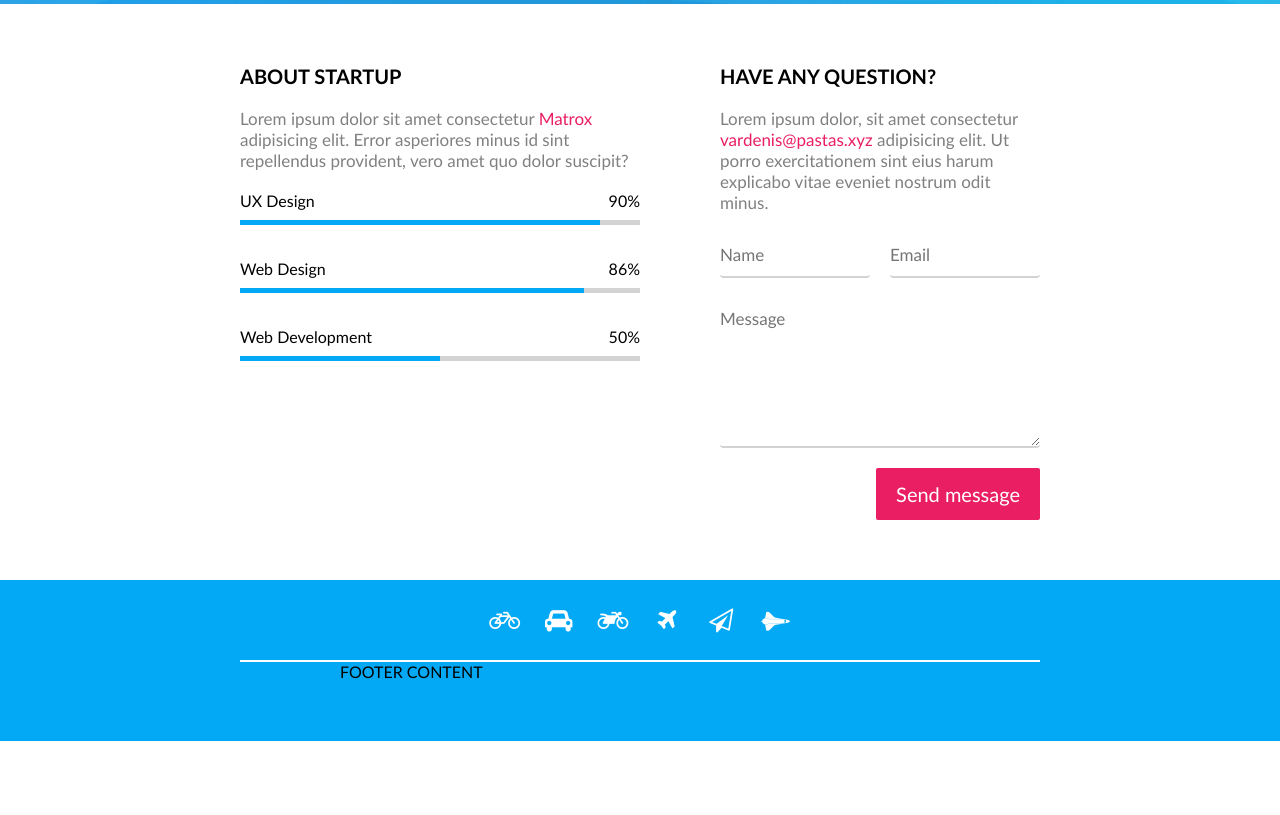
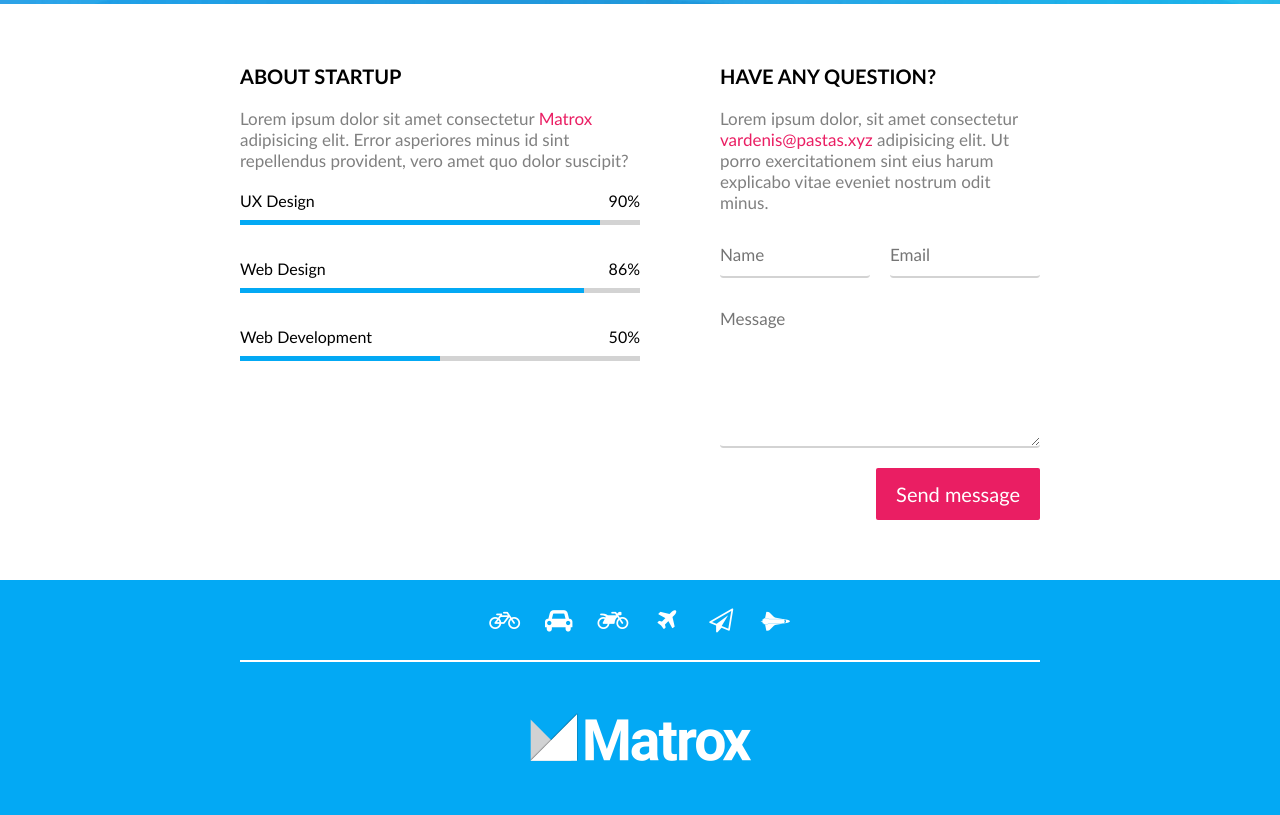
Before and after one commit to Evelinatoleike/5-coming-soon, a website: page index.html in a window 1280 px wide. Shown: the part 796-1611 px from the top of the page. Before the commit the page ends 1537 px from the top, so only its background shows below. Drawn offline with Linux system fonts and the light colour scheme.

Commit message:
footer logo

```diff
--- a/css/base/layout.css
+++ b/css/base/layout.css
@@ -6,13 +6,13 @@
  }
 
  .container > .row-long {
-     display: inline-block;
+     float:left;
      width: 800px;
      margin-left: calc(50% - 400px);
  }
 
  .container > .row-short {
-    display: inline-block;
+    float:left;
     width: 600px;
     margin-left: calc(50% - 300px);
 }
--- a/css/pages/home.css
+++ b/css/pages/home.css
@@ -111,11 +111,11 @@ main .form > button {
 /* FOOTER: start */
 footer.container {
     padding-top: 0;
+    text-align: center;
 }
 
 .socials {
     padding: 15px 0;
-    text-align: center;
     border-bottom: 2px solid white;
 }
 
@@ -133,6 +133,13 @@ footer.container {
 .socials > .fa:hover {
     background-color: white;
     color: var(--primary-color);
+}
+footer .logo {
+    max-height: 50px;
+    width: 100%;
+    margin: 50px 0;
+    object-fit: contain;
+    object-position: top;
 
 }
 
--- a/index.html
+++ b/index.html
@@ -114,7 +114,7 @@
             <a href="https://google.com" target="_blank" class="fa fa-space-shuttle"></a>
         </div>
         <div class="row-short">
-            FOOTER CONTENT
+            <img src="./img/logo-white.png" alt="Logo" class="logo">
         </div>
     </footer>
 </body>
```
